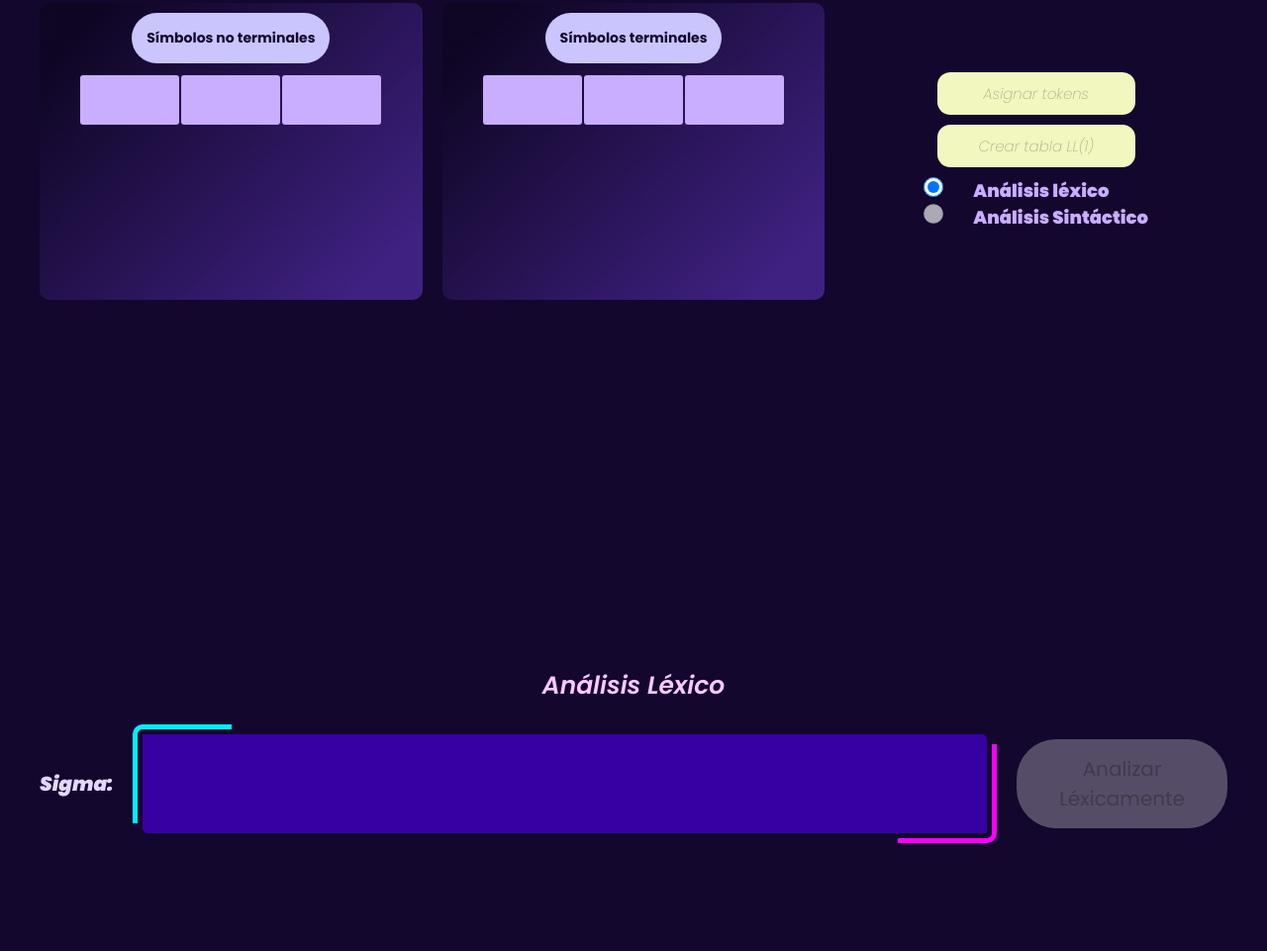
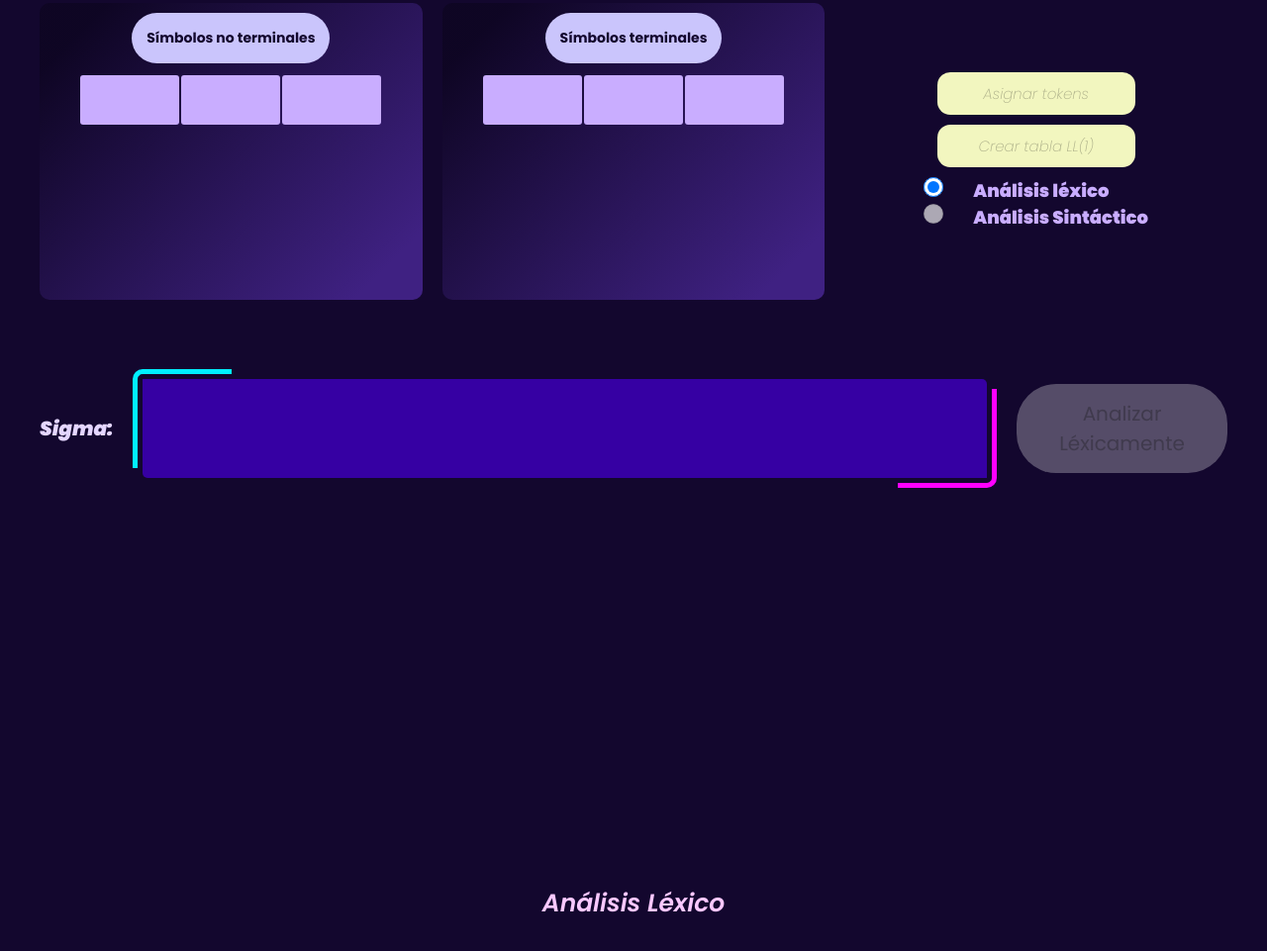
Before and after one commit to vhhatziry/Proyecto_2, a website with bundled scripts: page public/index.html in a window 1280 px wide. Shown: the part 435-1396 px from the top of the page at 99% size. Built offline with nearby package versions, Linux system fonts and the light colour scheme.

Commit message:
8 palabras E S T É T Í C A

```diff
--- a/public/index.html
+++ b/public/index.html
@@ -80,19 +80,19 @@
     </section>
   </section>
 
+  <div class="test">
+    <label class="test__label" for="sigma">Sigma:</label>
+    <div class="test__sigma-container">
+      <textarea name="sigma" id="sigma" class="test__sigma"></textarea>
+    </div>
+    <button class="test__button" id="testLex">Analizar Léxicamente</button>
+  </div>
 
   <section class="result" id="lex">
     <h2 class="result__title">Análisis Léxico</h2>
+    <button class="info__button" id="gototokens"></button>
     <table class="result__table" id="lexResults"></table>
-    <div class="test">
-      <label class="test__label" for="sigma">Sigma:</label>
-      <div class="test__sigma-container">
-        <textarea name="sigma" id="sigma" class="test__sigma"></textarea>
-      </div>
-      <button class="test__button" id="testLex">Analizar Léxicamente</button>
-    </div>
   </section>
-
 
   <section class="result" id="sintact">
     <h2 class="result__title">Análisis Sintáctico</h2>
--- a/src/js/app.js
+++ b/src/js/app.js
@@ -34,11 +34,9 @@ document.addEventListener('DOMContentLoaded', async () => {
     const lexSection = document.getElementById('lex');
     const sintactSection = document.getElementById('sintact');
 
-    let goToTokensBtn = document.createElement('button');
+    let goToTokensBtn = document.querySelector('#gototokens');
     goToTokensBtn.textContent = "Ir a asignación de tokens";
-    goToTokensBtn.className = "info__button";
     goToTokensBtn.style.display = "none";
-    document.getElementById('lex').appendChild(goToTokensBtn);
 
     analizSintactRadio.disabled = true;
     testLexButton.disabled = true;
--- a/src/scss/app.scss
+++ b/src/scss/app.scss
@@ -191,6 +191,7 @@ body {
             background-color: $mauve-700;
             color: white;
         }
+
     }
 
     &__sections{
```
Also changed, not shown: public/build/js/app.js, 2 other files.
